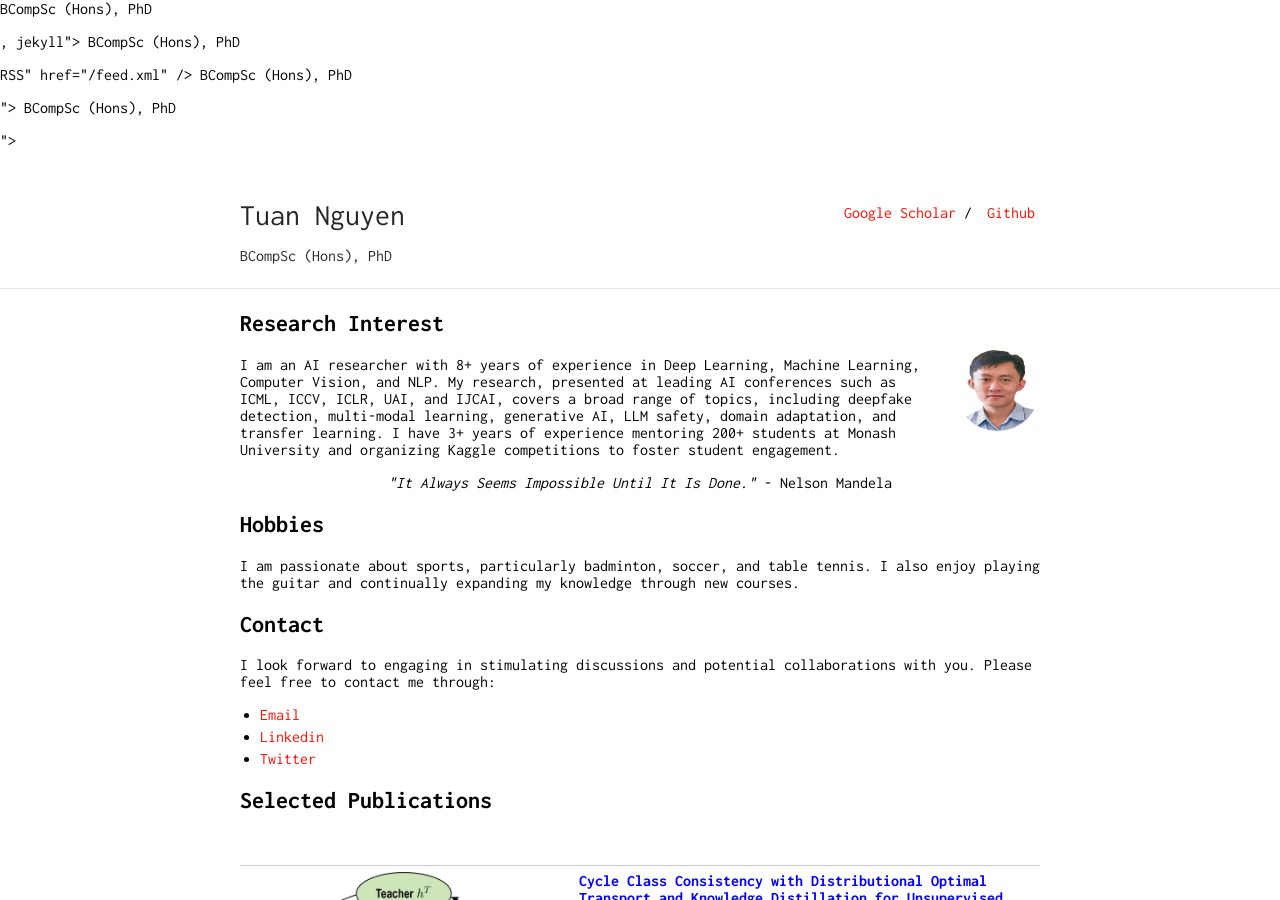
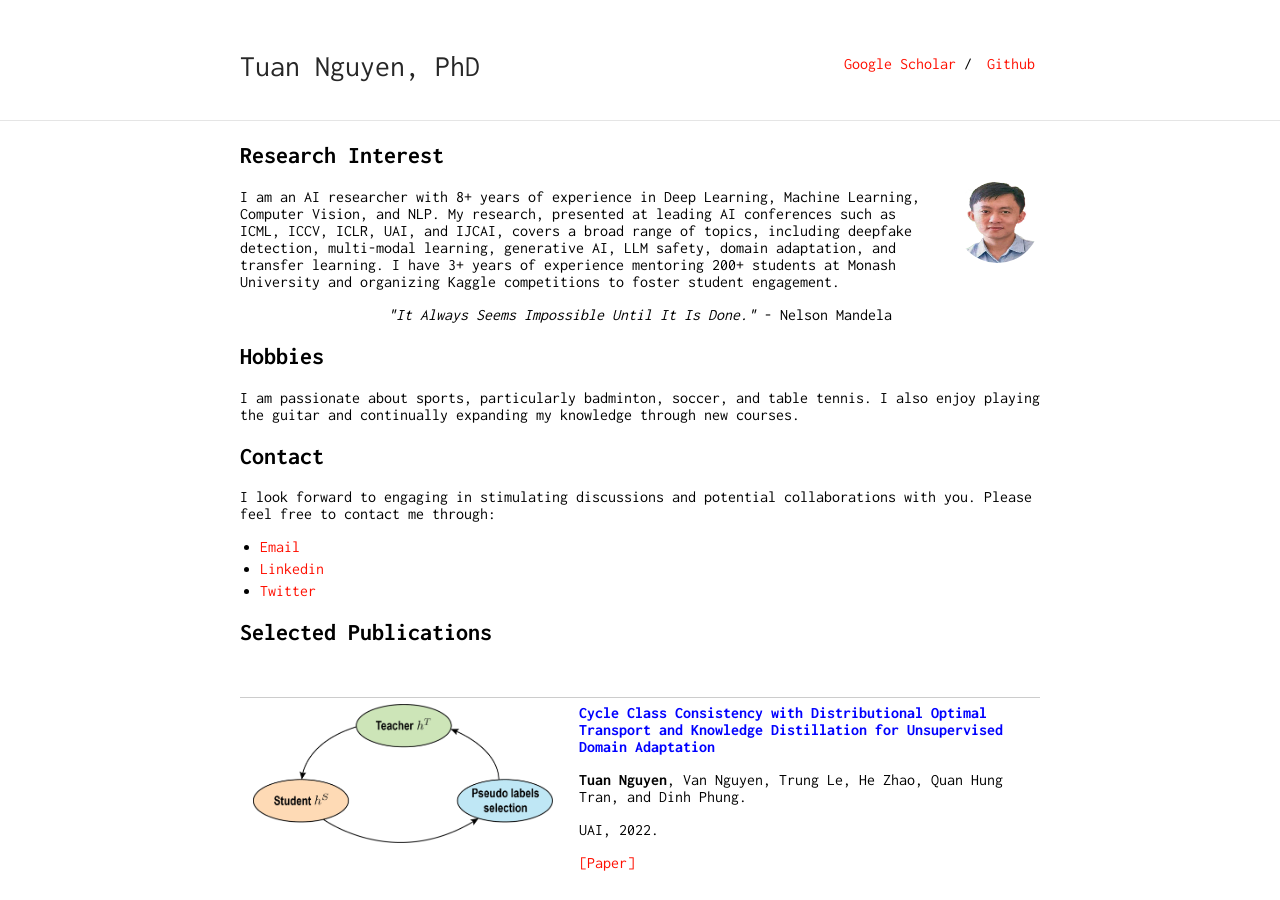
Before and after one commit to tuanrpt/tuanrpt.github.io, a Jekyll site: the page built from index.md, in a window 1280 px wide and 900 px high. Built offline with Jekyll 4.4.1, drawn with Linux system fonts in a browser that asks for light colours; our own code applies the rules of GitHub Pages for plain Markdown files.

Commit message:
update my page

```diff
--- a/_config.yml
+++ b/_config.yml
@@ -1,4 +1,4 @@
-title: "Tuan Nguyen<br><p style=\"font-size: medium;\">BCompSc (Hons), PhD</p>"
+title: "Tuan Nguyen, PhD</p>"
 url: "tuanrpt.github.io"
 baseurl: ""
 
```
Also changed, not shown: 2 other files.
